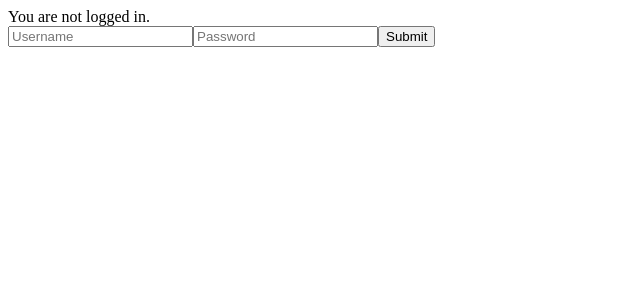
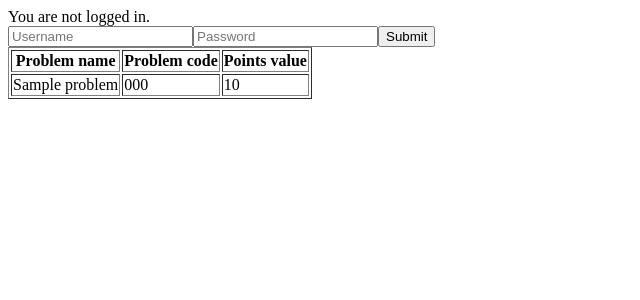
Before and after one commit to BSSOJ/website, a PHP site: page / in a window 1280 px wide. Shown: the top 300 px of the page, without its empty margins (0-640 px from the left). Run offline with PHP 8.4, Linux system fonts and the light colour scheme; tables that the repository leaves empty or names only in its code hold one stand-in row (values such as "Sample post").

Commit message:
Added problem list

```diff
--- a/index.php
+++ b/index.php
@@ -3,6 +3,14 @@ session_start();
 require_once("config.php");
 
 $user = isset($_SESSION['user']) ? $_SESSION['user'] : null;
+
+$problems = [];
+$link = mysqli_connect($config['db']['addr'], $config['db']['user'], $config['db']['pass'], $config['db']['name'], $config['db']['port']);
+$result = mysqli_query($link, "SELECT name, code, SUM(testcases.score) AS score FROM problems JOIN testcases WHERE testcases.probid=problems.id GROUP BY problems.id");
+$i = 0;
+while($row = mysqli_fetch_assoc($result)){
+    $problems[$i++] = $row;
+}
 ?>
 <!DOCTYPE html>
 <html>
@@ -19,13 +27,29 @@ $user = isset($_SESSION['user']) ? $_SESSION['user'] : null;
             }
         ?>
         <form action="login.php" method="POST">
-        <input type="text" name="user" placeholder="Username"><input type="password" name="pass" placeholder="Password"><input type="submit">
+            <input type="text" name="user" placeholder="Username"><input type="password" name="pass" placeholder="Password"><input type="submit">
         </form>
         <?php
         }else{
             echo "You are logged in as, ". $user. " <a href=\"logout.php\">Logout</a>";
         }
         ?>
+        <table border="1">
+            <tr>
+                <th>Problem name</th>
+                <th>Problem code</th>
+                <th>Points value</th>
+            </tr>
+            <?php
+            foreach($problems as $problem){
+                echo "<tr>";
+                echo "<td>". $problem['name']. "</td>";
+                echo "<td>". $problem['code']. "</td>";
+                echo "<td>". $problem['score']. "</td>";
+                echo "</tr>";
+            }
+            ?>
+        </table>
     </body>
 </html>
 <?php
```
